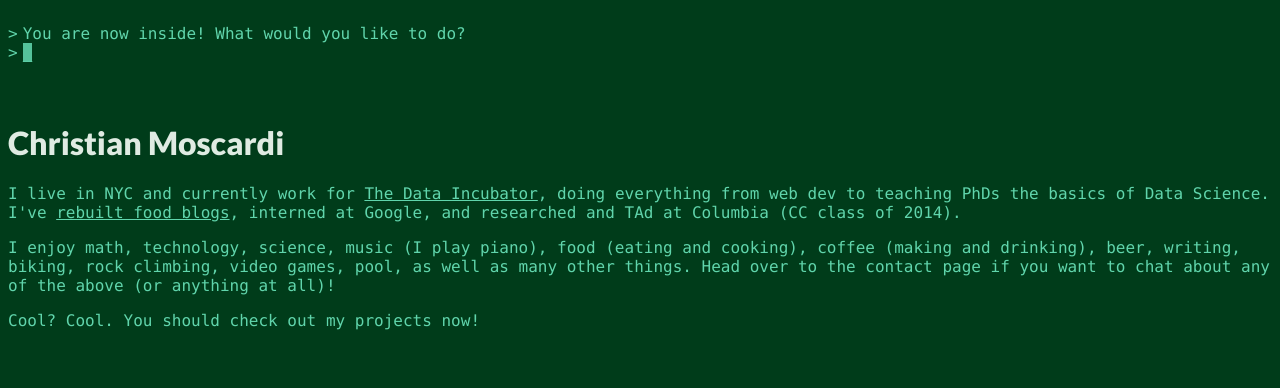
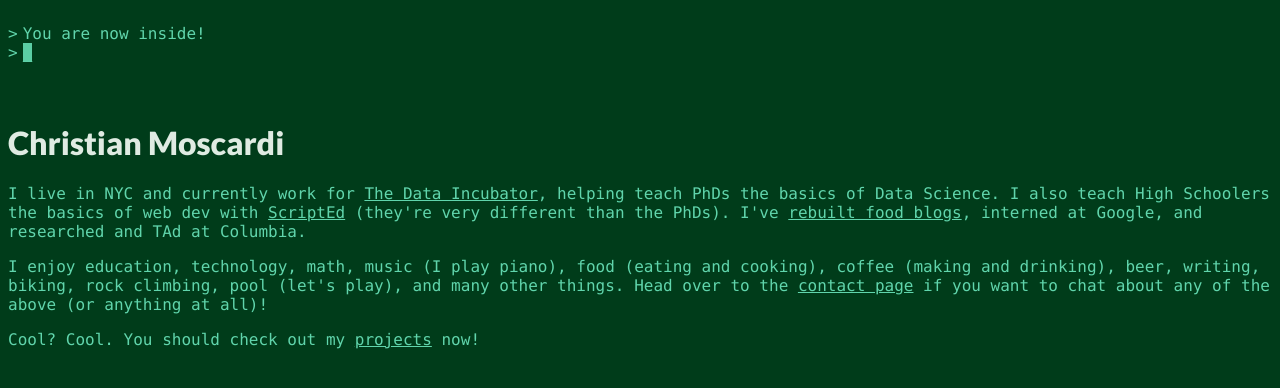
Before and after one commit to cmoscardi/cmoscardi.github.io, a Jekyll site: the page built from home.html, in a window 1280 px wide. Shown: the top 388 px of the page. Built offline with Jekyll 4.4.1, drawn with Linux system fonts in a browser that asks for light colours; nearby versions of some CDN libraries.

Commit message:
removing about.html and keeping everything on 1 page (home.html)

```diff
--- a/_layouts/default.html
+++ b/_layouts/default.html
@@ -11,7 +11,7 @@
       </div>
     </div>
 
-    <div id="content">
+    <div id="content" class="content">
       {{ content }}
     </div>
   </body>
--- a/home.html
+++ b/home.html
@@ -1,14 +1,12 @@
 ---
 layout: general
 title: home
-pre_message: You are now inside! What would you like to do?
+pre_message: You are now inside!
 ---
-<div class="content">
-  <h1 id="nomen">Christian Moscardi</h1>
+<h1 id="nomen">Christian Moscardi</h1>
 
-  <p>I live in NYC and currently work for <a target="_blank" href="https://www.thedataincubator.com">The Data Incubator</a>, doing everything from web dev to teaching PhDs the basics of Data Science. I've <a target="_blank" href="http://www.realcheapeats.com/">rebuilt food blogs</a>, interned at Google, and researched and TAd at Columbia (CC class of 2014).</p>
+<p>I live in NYC and currently work for <a target="_blank" href="https://www.thedataincubator.com">The Data Incubator</a>, helping teach PhDs the basics of Data Science. I also teach High Schoolers the basics of web dev with <a href="https://www.scripted.org/">ScriptEd</a> (they're very different than the PhDs). I've <a target="_blank" href="http://www.realcheapeats.com/">rebuilt food blogs</a>, interned at Google, and researched and TAd at Columbia.</p>
 
-  <p>I enjoy math, technology, science, music (I play piano), food (eating and cooking), coffee (making and drinking), beer, writing, biking, rock climbing, video games, pool, as well as many other things. Head over to the contact page if you want to chat about any of the above (or anything at all)! </p>
+<p>I enjoy education, technology, math, music (I play piano), food (eating and cooking), coffee (making and drinking), beer, writing, biking, rock climbing, pool (let's play), and many other things. Head over to the <a href="/contact.html">contact page</a> if you want to chat about any of the above (or anything at all)! </p>
 
-  <p>Cool? Cool. You should check out my projects now!</p>
-</div>
+<p>Cool? Cool. You should check out my <a href="/projects.html">projects</a> now!</p>
```
Also changed, not shown: about.html (deleted, +0 -11 lines).
